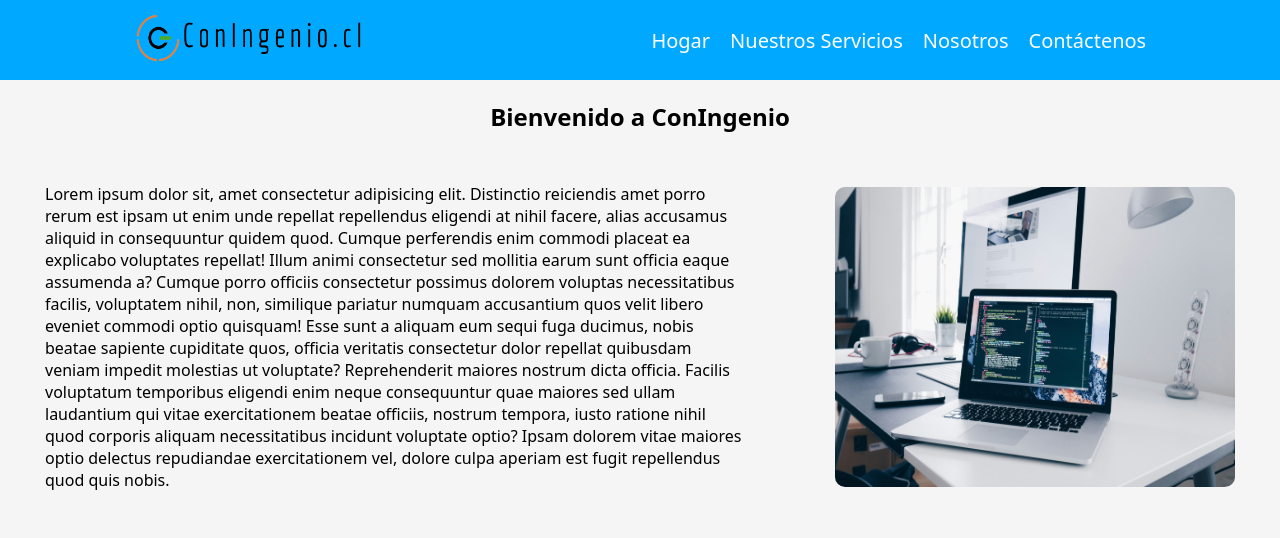
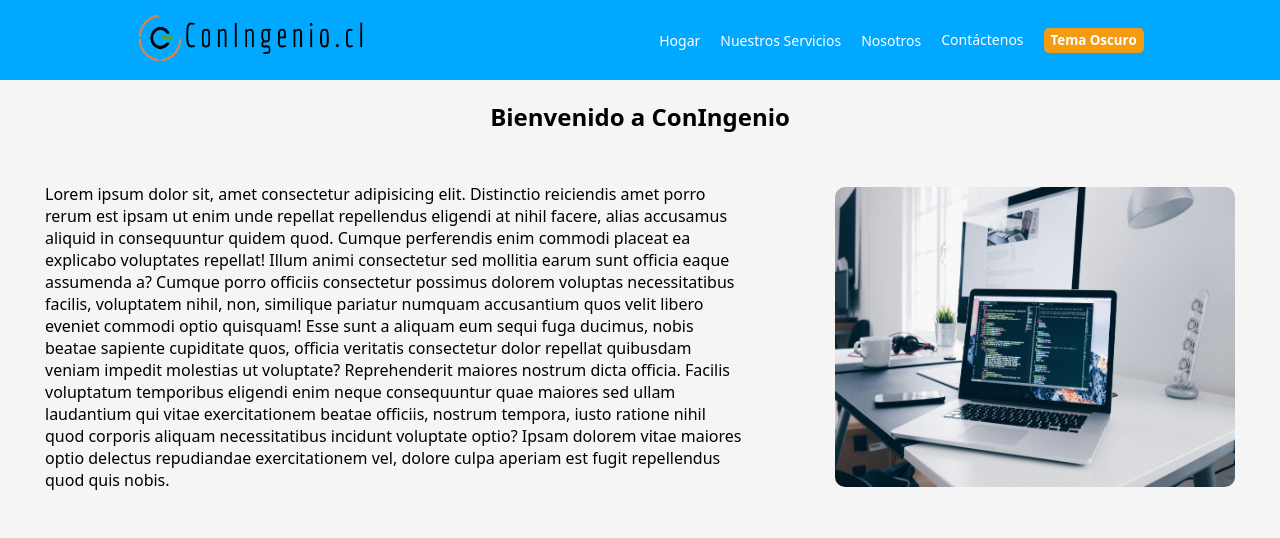
Before and after one commit to spobletecoding/evaluacion1frontend, a plain HTML site: page index.html in a window 1280 px wide. Shown: the top 538 px of the page. Drawn offline with Linux system fonts and the light colour scheme; no server answers.

Commit message:
Commit final, se agregó botón tema oscuro

```diff
--- a/index.html
+++ b/index.html
@@ -20,6 +20,7 @@
                 <li class="services" id="link"><a href="#services">Nuestros Servicios</a></li>
                 <li class="about" id="link"><a href="#about">Nosotros</a></li>
                 <li class="contact" id="link"><a href="#contact">Contáctenos</a></li>
+                <button id="theme" class="theme" onclick="temaOscuro(this)">Tema Oscuro</button>
             </ul>
         </div>
     </header>
@@ -120,6 +121,7 @@
             <p>Dominio de la página web: www.coningenio.cl</p>
         </div>
     </footer>
+
     <script src="script.js"></script>
 </body>
 
--- a/script.js
+++ b/script.js
@@ -1,17 +1,36 @@
 document.addEventListener("DOMContentLoaded", function () {
-    // Fetching Services
+
     fetchServices();
 
-    // Fetching About Us content
     fetchAboutUs();
 
-    // Form Submission
     const contactForm = document.getElementById("contact-form");
     contactForm.addEventListener("submit", function (event) {
         event.preventDefault();
         submitForm();
     });
 });
+
+//Modo Oscuro
+function temaOscuro(button) {
+    const body = document.querySelector('body');
+    const footer = document.querySelector('footer');
+    const buttonLabel = button.innerHTML;
+
+    if (buttonLabel === "Tema Oscuro") {
+        body.style.backgroundColor = "#333";
+        body.style.color = "white";
+        footer.style.color = "black";
+        footer.style.backgroundColor = "#F5F5F5";
+        button.innerHTML = "Tema Claro";
+    } else {
+        body.style.backgroundColor = "#F5F5F5";
+        body.style.color = "black";
+        footer.style.color = "white";
+        footer.style.backgroundColor = "#333";
+        button.innerHTML = "Tema Oscuro";
+    }
+}
 
 function fetchServices() {
     fetch("https://ciisa.coningenio.cl/v1/services/", {
@@ -55,14 +74,17 @@ function fetchAboutUs() {
         .catch(error => console.error('Error:', error));
 }
 
+// Inicio envío de formulario
 function submitForm() {
     const formData = new FormData(document.getElementById("contact-form"));
     const fullName = formData.get("fullname");
     const selectedService = formData.get("service");
     const message = formData.get("message");
 
-    // Logging to console
+    // Log
     console.log("Nombre Completo:", fullName);
     console.log("Servicio Seleccionado:", selectedService);
     console.log("Mensaje:", message);
+
+    alert("Mensaje enviado correctamente");
 }
--- a/style.css
+++ b/style.css
@@ -18,7 +18,7 @@ ul {
 ul>li>a {
     color: white;
     text-decoration: none;
-    font-size: 20px;
+    font-size: 14px;
 }
 
 .logo>img {
@@ -104,7 +104,6 @@ h1 {
     display: flex;
     flex-flow: column wrap;
     width: 100vw;
-    background: #f4f4f4;
     align-items: center;
 }
 
@@ -150,6 +149,11 @@ h1 {
     background: #555;
 }
 
+.theme:hover {
+    cursor: pointer;
+    transform: scale(1.1);
+}
+
 
 #link:hover {
     transform: scale(1.1);
@@ -169,6 +173,20 @@ footer {
 
 footer p {
     margin-bottom: 0.5rem;
+}
+
+.theme {
+    color: white;
+    background-color: #f39c12;
+    border: none;
+    width: 100px;
+    height: 25px;
+    border-radius: 5px;
+    font-weight: bold;
+}
+
+button:hover {
+    cursor: pointer;
 }
 
 
```
